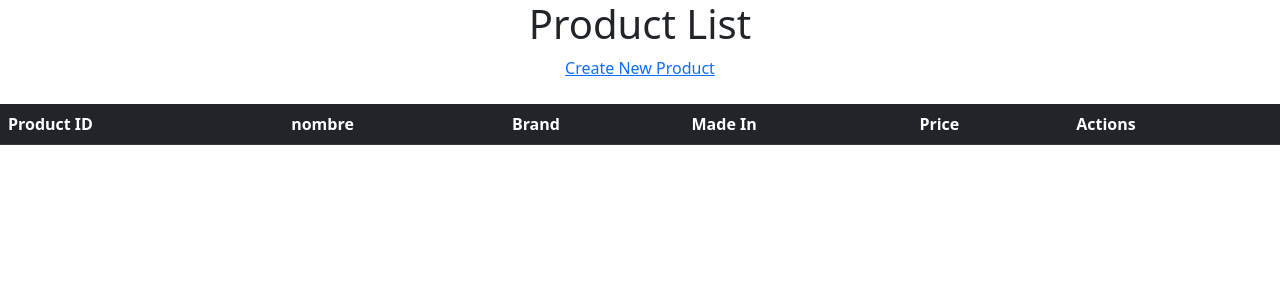
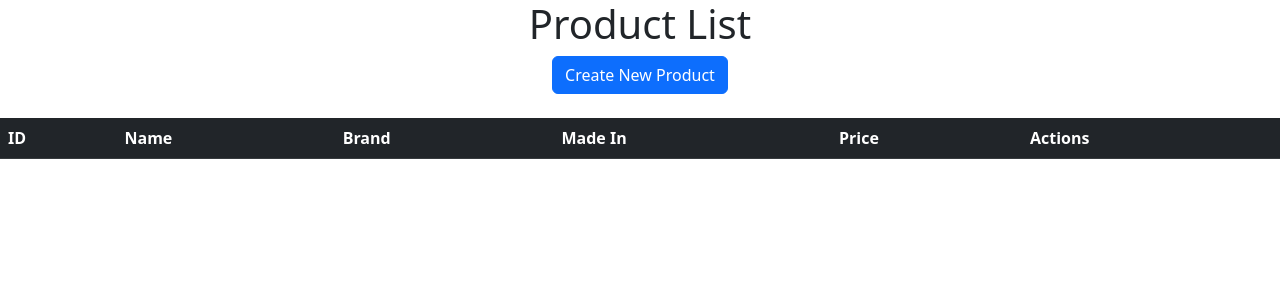
Before and after one commit to rober-tamayo/vise, a Spring Boot app: page / in a window 1280 px wide. Shown: the top 300 px of the page. Run offline with Spring Boot 4, Linux system fonts and the light colour scheme; data that the repository does not hold is empty; some libraries are stand-ins or nearby versions.

Commit message:
3er commit

```diff
--- a/src/main/resources/templates/index.html
+++ b/src/main/resources/templates/index.html
@@ -13,13 +13,13 @@
 <body>
 <div align="center">
     <h1>Product List</h1>
-    <a href="new">Create New Product</a>
+    <a type="button" class="btn btn-primary" href="new">Create New Product</a>
     <br/><br/>
     <table class="table table-striped table-dark">
         <thead>
             <tr>
-                <th>Product ID</th>
-                <th>nombre</th>
+                <th>ID</th>
+                <th>Name</th>
                 <th>Brand</th>
                 <th>Made In</th>
                 <th>Price</th>
@@ -34,9 +34,9 @@
                 <td th:text="${product.madein}">Made in</td>
                 <td th:text="${product.price}">Price</td>
                 <td>
-                	<a th:href="@{'/edit/' + ${product.id}}">Edit</a>
+                	<a type="button" class="btn btn-success" th:href="@{'/edit/' + ${product.id}}">Edit</a>
                 	&nbsp;&nbsp;&nbsp;
-                	<a th:href="@{'/delete/' + ${product.id}}">Delete</a>
+                	<a type="button" class="btn btn-danger" th:href="@{'/delete/' + ${product.id}}">Delete</a>
                 </td>
             </tr>
         </tbody>
```
Also changed, not shown: pom.xml (+1 -12 lines), src/main/resources/templates/edit_product.html (+9 -6 lines), src/main/resources/templates/new_product.html (+5 -5 lines), 8 other files.
